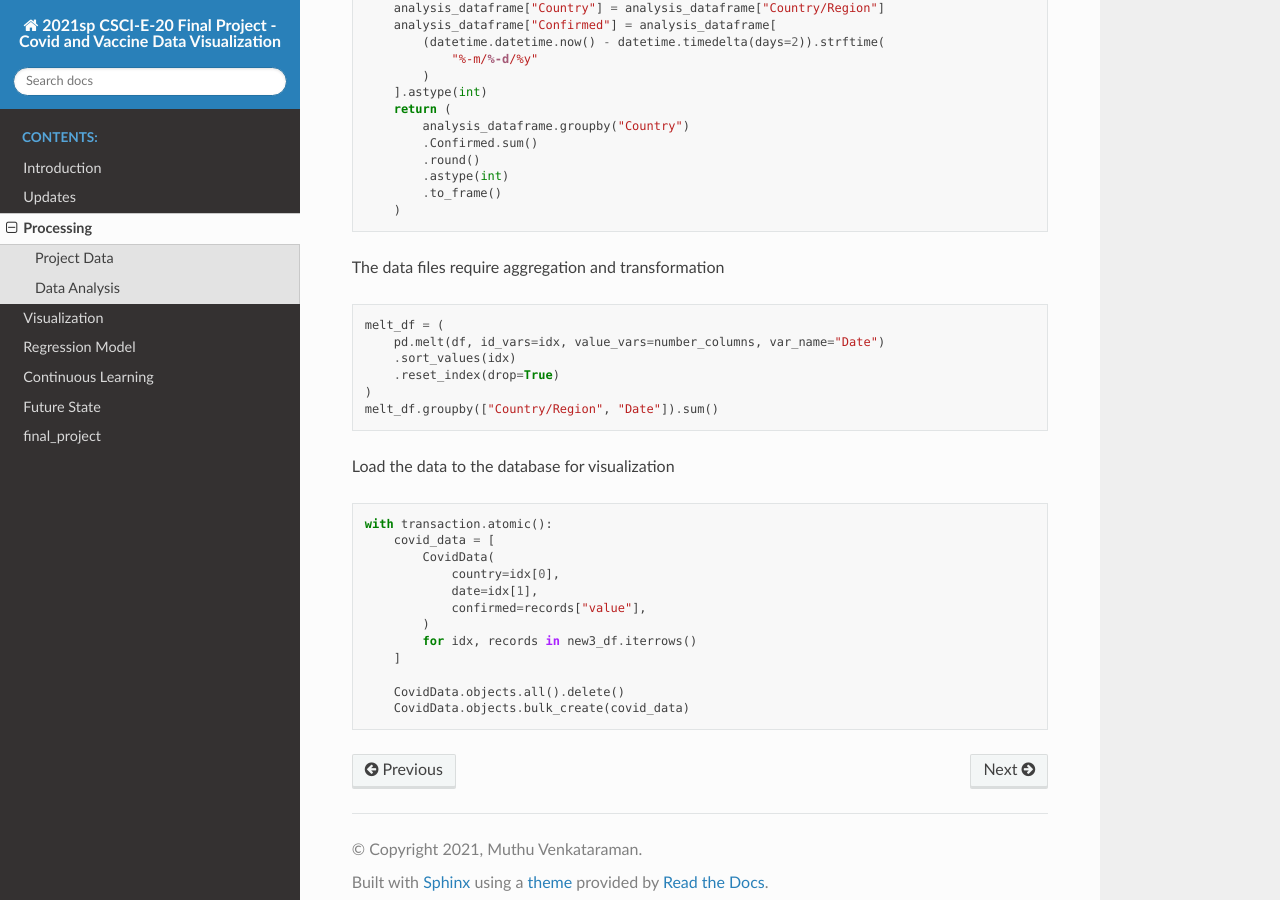
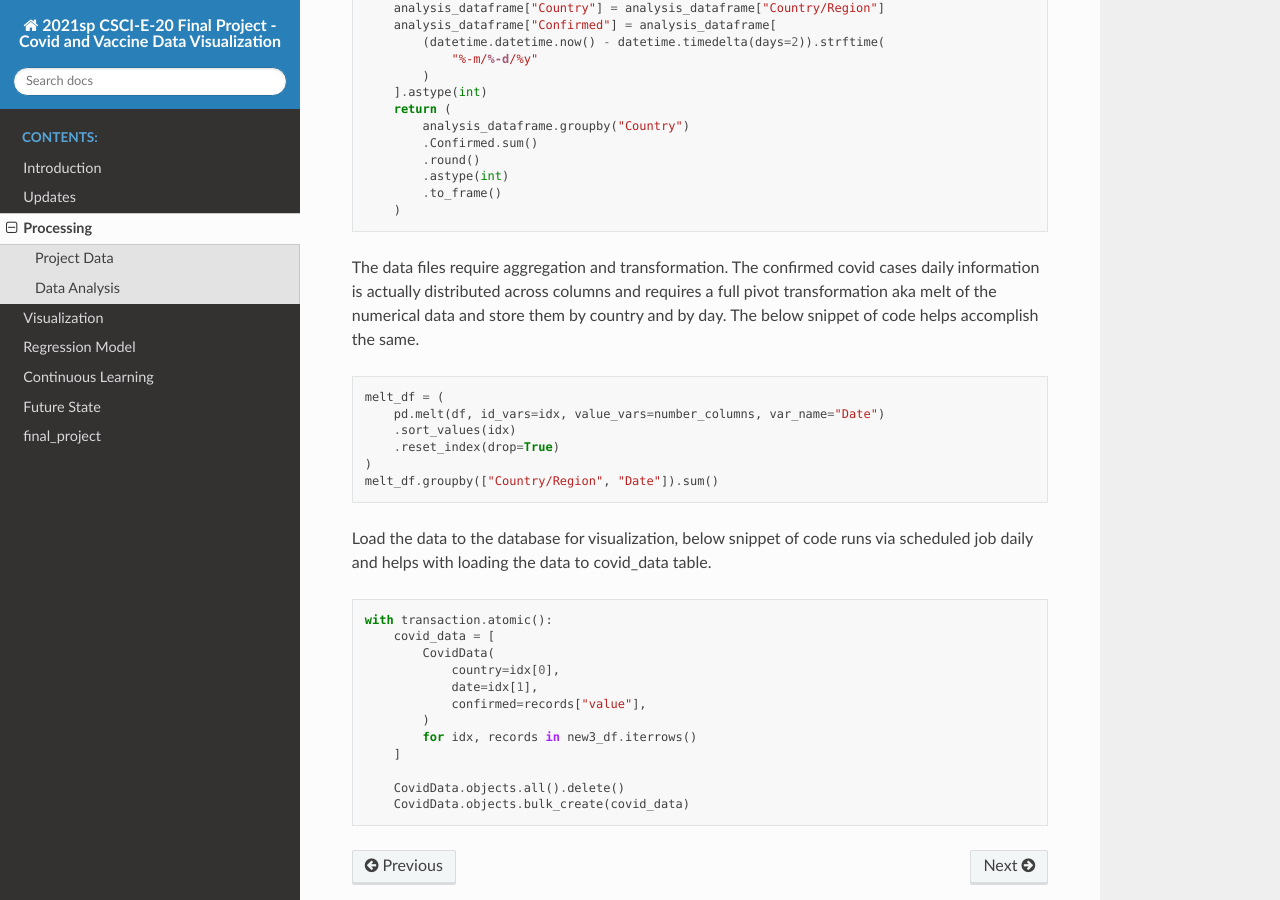
Before and after one commit to devfulcrum/2021sp-final-project-devfulcrum, a Sphinx documentation site: the page built from docs/source/process/index.rst, in a window 1280 px wide and 900 px high, scrolled down 666 px. Built offline with Sphinx 7.4.7 and the Read the Docs theme 2.0.0, drawn with Linux system fonts in a browser that asks for light colours.

```diff
--- a/docs/source/future/index.rst
+++ b/docs/source/future/index.rst
@@ -8,6 +8,10 @@
 via open source community and build further on my final project and explore.
 
 
+Explore more data sources including CDC datasets, World Health organization hosted datasets and extend my work
+beyond Covid.  Expand my work to include direct datasource and datasets consumption, aggregation and visualization.
+
+
 While the final project focuses on Covid data, I have further interests to explore other diseases related
 data available through various sources, build insightful solutions and contribute them all back to open
 source community.
--- a/docs/source/introduction/index.rst
+++ b/docs/source/introduction/index.rst
@@ -14,10 +14,12 @@
 for visualization in aggregated files or database. Finally develop data visualization for common understanding
 of both the virus spread and the vaccines usage.
 
+
 Project Architecture
 =================================
 
 .. image:: proj_arch.png
+
 
 Project Approach
 =================================
@@ -34,9 +36,10 @@
 
 - Stream processing, visualization and linear regression models execution
 
-- The following packages are leveraged
+- The following packages are leveraged through the project
     - pandas, environs, pyarrow, openpyxl, gitpython, luigi, django, seaborn, datashader, requests
     - aiohttp, djangorestframework, scikit-learn, numpy, coreapi, coreapi-cli
+
 
 Benefits
 =================================
--- a/docs/source/model/index.rst
+++ b/docs/source/model/index.rst
@@ -4,7 +4,9 @@
 
 
 The data visualization is extended through another layer of linear regression model live execution
-and projects next three days of expected Covid cases and Vaccine data.
+and projects next three days of expected Covid cases and Vaccine data.  The idea here is to provide an
+outlet of models integration.  I plan to leverage machine learning models to interpret the data
+and provide deeper actionable insights.
 
 
 .. code-block::
--- a/docs/source/process/index.rst
+++ b/docs/source/process/index.rst
@@ -48,7 +48,9 @@
             .to_frame()
         )
 
-The data files require aggregation and transformation
+The data files require aggregation and transformation.  The confirmed covid cases daily information
+is actually distributed across columns and requires a full pivot transformation aka melt of the numerical
+data and store them by country and by day.  The below snippet of code helps accomplish the same.
 
 .. code-block::
 
@@ -60,7 +62,8 @@
         melt_df.groupby(["Country/Region", "Date"]).sum()
 
 
-Load the data to the database for visualization
+Load the data to the database for visualization, below snippet of code runs via scheduled
+job daily and helps with loading the data to covid_data table.
 
 .. code-block::
 
```
Also changed, not shown: docs/source/learning/index.rst (+8 -1 lines).
